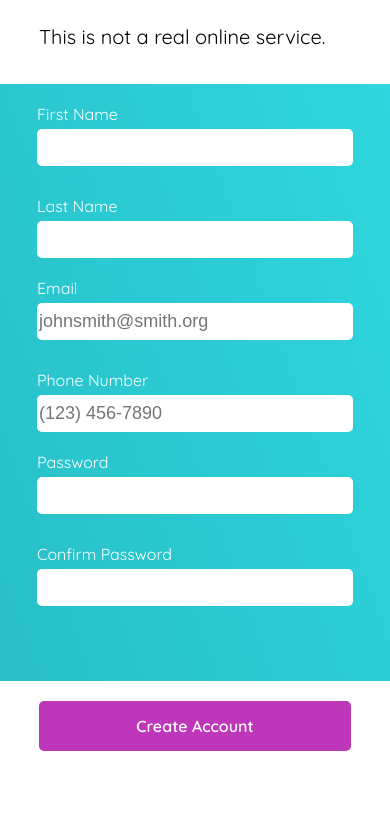
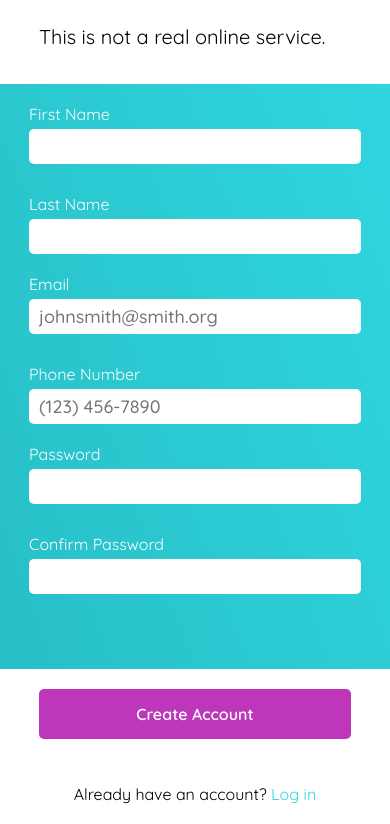
Before and after one commit to ethanwhall389/odin-contact-form, a plain HTML site: page index.html in a window 390 px wide. Shown: the part 380-1204 px from the top of the page. Before the commit the page ends 1151 px from the top, so only its background shows below. Drawn offline with Linux system fonts and the light colour scheme.

Commit message:
Add log in option, adjust field size and font of inputs

```diff
--- a/index.html
+++ b/index.html
@@ -71,6 +71,9 @@
                 <button type="submit">Create Account</button>
             </div>
         </form>
+        <div class="log-in-section">
+            <p>Already have an account? <a href="/index.html">Log in</a></p>
+        </div>
     </div>
 </body>
 </html>
--- a/styles.css
+++ b/styles.css
@@ -128,15 +128,19 @@ form {
 
 .form-row>input {
 
-    height: 25px;
+    height: 30px;
+    font-size: 0.8em;
+    font-family: quicksand, sans-serif;
+    font-weight: 500;
     border-radius: 5px;
     border: none;
+    padding: 0 10px;
 }
 
 input#show-pwd {
     appearance: none;
-    width: 13px;
-    height: 13px;
+    width: 15px;
+    height: 15px;
     background-color: white;
     border-radius: 100%;
     display: flex;
@@ -150,12 +154,12 @@ input#show-pwd::before {
     height: 9px;
     background-color: #be36ba;
     border-radius: 100%;
-    transform: scale(0);
+    transform: scale(0) translate(1px, 1px);
     transition: 300ms transform ease-in-out;
 }
 
 input#show-pwd:checked::before {
-    transform: scale(1);
+    transform: scale(1) translate(0px, 0px);
 }
 
 .view-pwd-container {
@@ -207,6 +211,16 @@ input#show-pwd:checked::before {
 .bttn-container>button:hover {
     background: #ce43c9;
     cursor: pointer;
+}
+
+.log-in-section {
+    width: 80%;
+    font-size: 0.8em;
+    margin-top: 25px;
+}
+
+.log-in-section>p {
+    margin: 0;
 }
 
 @media only screen and (max-width: 1100px) {
@@ -262,6 +276,12 @@ input#show-pwd:checked::before {
         width: 350px;
         height: 50px;
     }
+
+    .log-in-section {
+        display: flex;
+        justify-content: center;
+        margin-bottom: 20px;
+    }
 }
 
 
```
